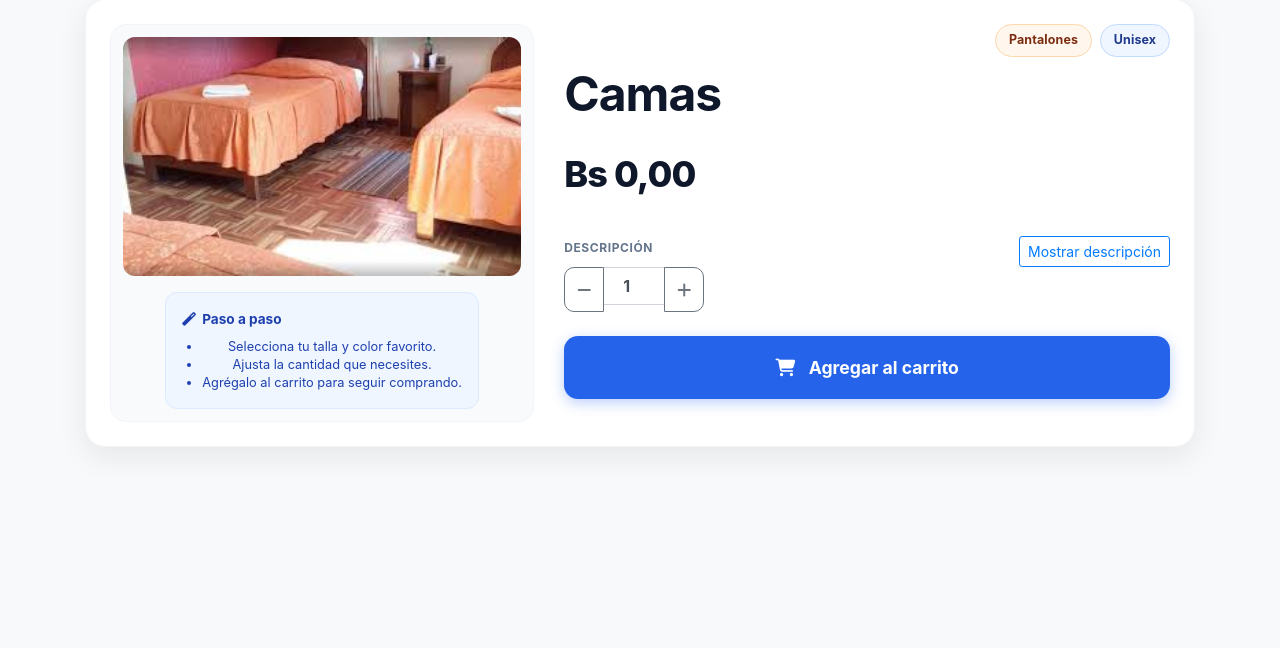
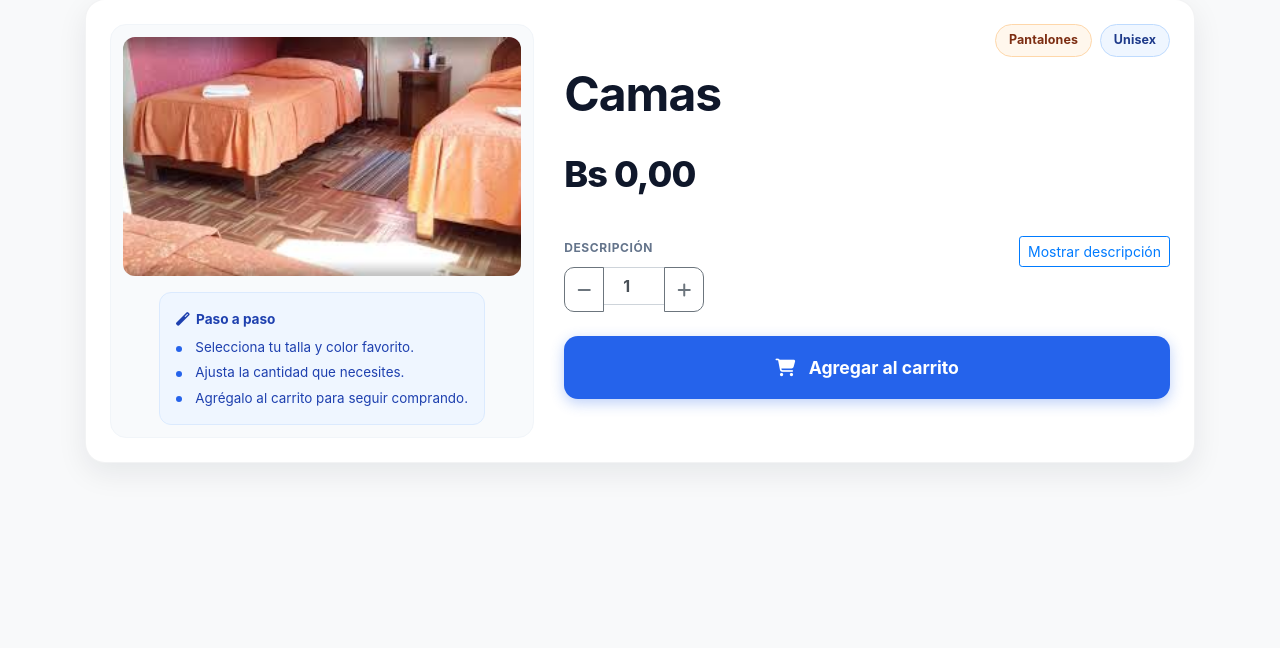
Before and after one commit to Guilder23/Sistema-Textil, a Django app: page /producto/5/ in a window 1280 px wide; the page is wider, and only the part inside the window is pictured. Shown: the part 135-783 px from the top of that part. Run offline with Django 4.2, Linux system fonts and the light colour scheme; data comes from the database, SQL or seed files in the repository; data that the repository does not hold is empty; parts of the project's set-up code (start-up, migrations or seed data) failed here and were passed over; some libraries are stand-ins or nearby versions.

Commit message:
La lista de texto ahora alineado

```diff
--- a/static/css/core/detalle_producto.css
+++ b/static/css/core/detalle_producto.css
@@ -276,10 +276,32 @@ h1.display-4 {
 
 .guide-list {
     margin: 0;
-    padding-left: 1.25rem;
-    font-size: 0.8rem;
+    padding-left: 0;
+    list-style: none;
+    font-size: 0.84rem;
     color: #1e40af;
-    line-height: 1.4;
+    line-height: 1.45;
+    text-align: left;
+}
+
+.guide-list li {
+    position: relative;
+    padding-left: 1.2rem;
+}
+
+.guide-list li + li {
+    margin-top: 0.35rem;
+}
+
+.guide-list li::before {
+    content: "";
+    position: absolute;
+    left: 0;
+    top: 0.48rem;
+    width: 6px;
+    height: 6px;
+    border-radius: 50%;
+    background: #2563eb;
 }
 
 .breadcrumb-item a {
```
